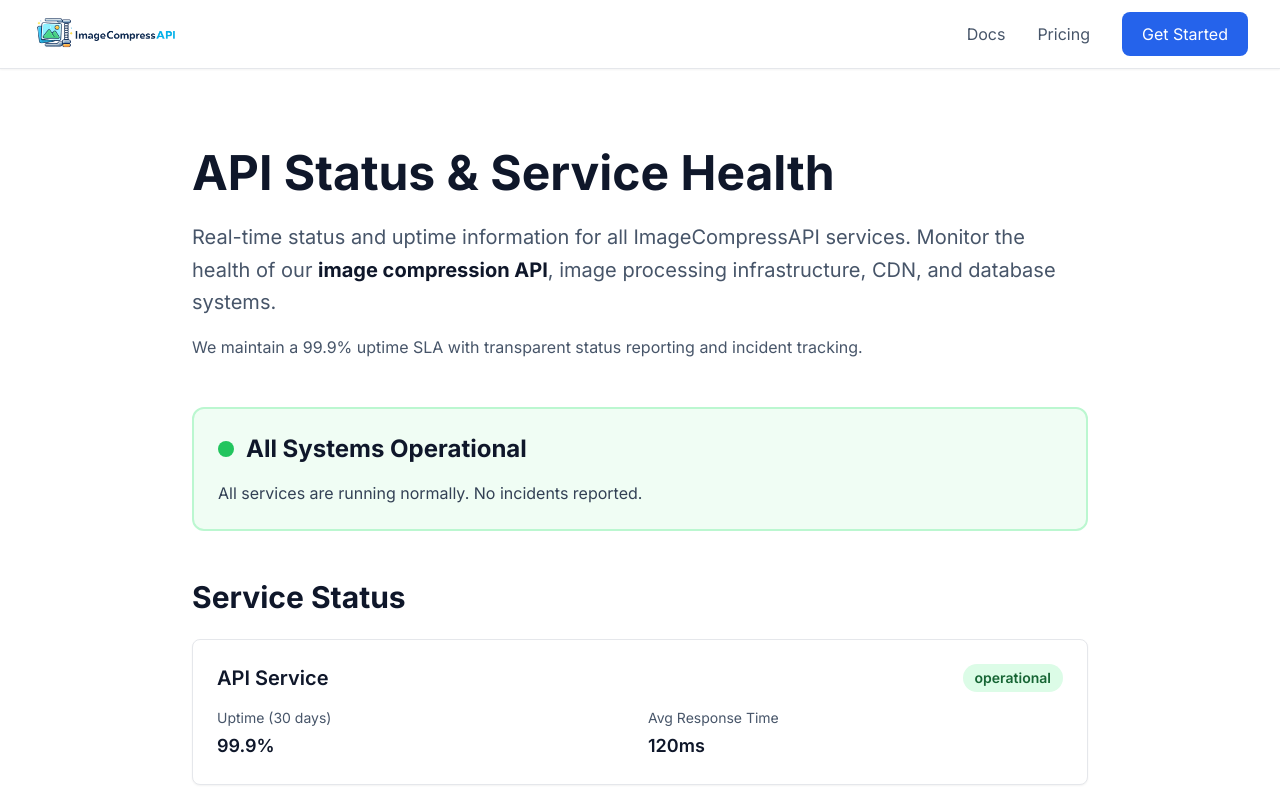
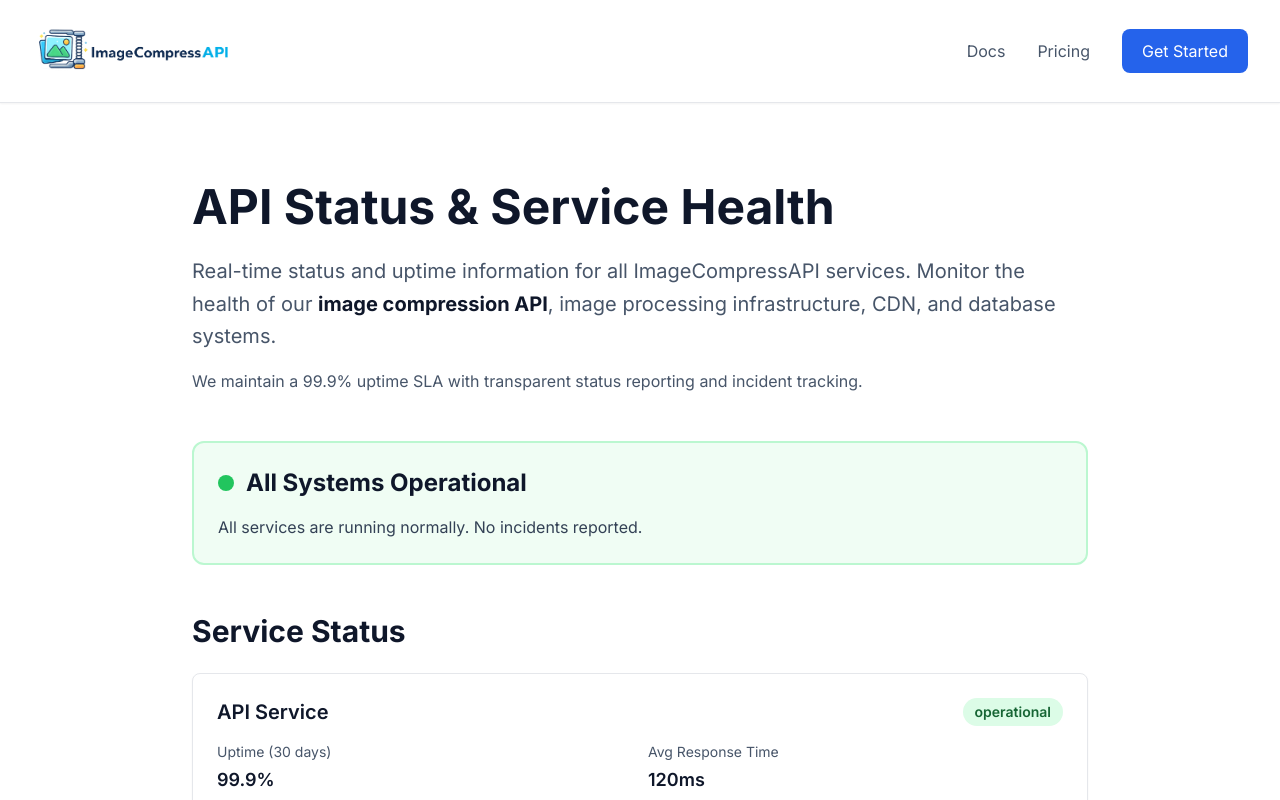
Before and after one commit to iqbalyash/imagecompressapi.com, a Next.js app: page /status in a window 1280 px wide. Shown: the top 800 px of the page. Built offline with nearby package versions, Linux system fonts and the light colour scheme.

Commit message:
logo adjusted again

```diff
--- a/app/components/Header.tsx
+++ b/app/components/Header.tsx
@@ -13,17 +13,16 @@ export default function Header() {
 
   return (
     <header className="sticky top-0 z-50 bg-white border-b border-gray-200 shadow-sm">
-      <nav className="container mx-auto px-4 sm:px-6 lg:px-8 py-3">
-        <div className="flex items-center justify-between">
-          <Link href="/" className="flex items-center">
+      <nav className="container mx-auto px-4 sm:px-6 lg:px-8 py-3 md:py-4">
+        <div className="flex items-center justify-between min-h-[60px] md:min-h-[70px]">
+          <Link href="/" className="flex items-center h-full">
             <Image
               src="/image_compress_api_logo1.png"
-              alt="ImageCompressAPI"
-              width={120}
-              height={30}
-              className="w-auto"
-              style={{ height: "38px" }}
-              priority
+              alt="ImageCompressAPI Logo"
+              width={200}
+              height={50}
+              className="w-[140px] md:w-[200px] h-auto object-contain max-h-[50px] md:max-h-[60px]"
+              priority={true}
               unoptimized
             />
           </Link>
```
